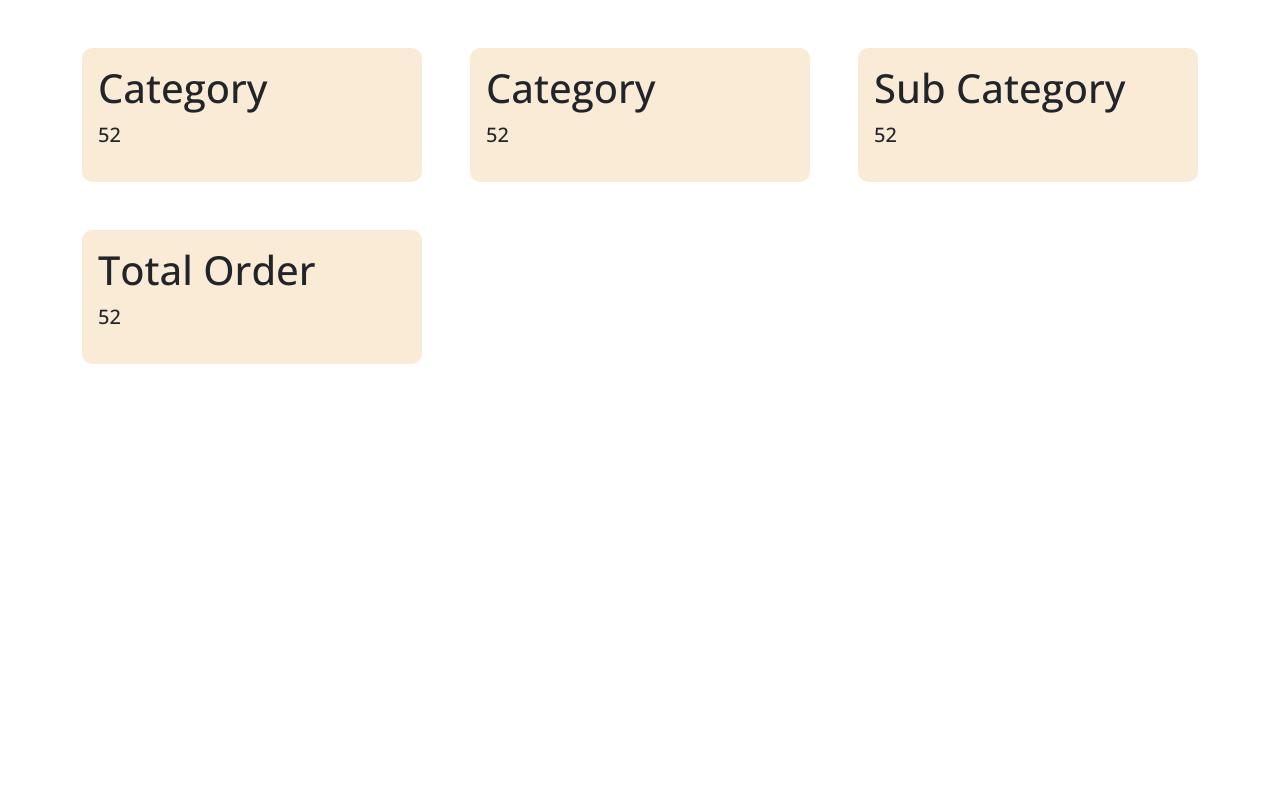
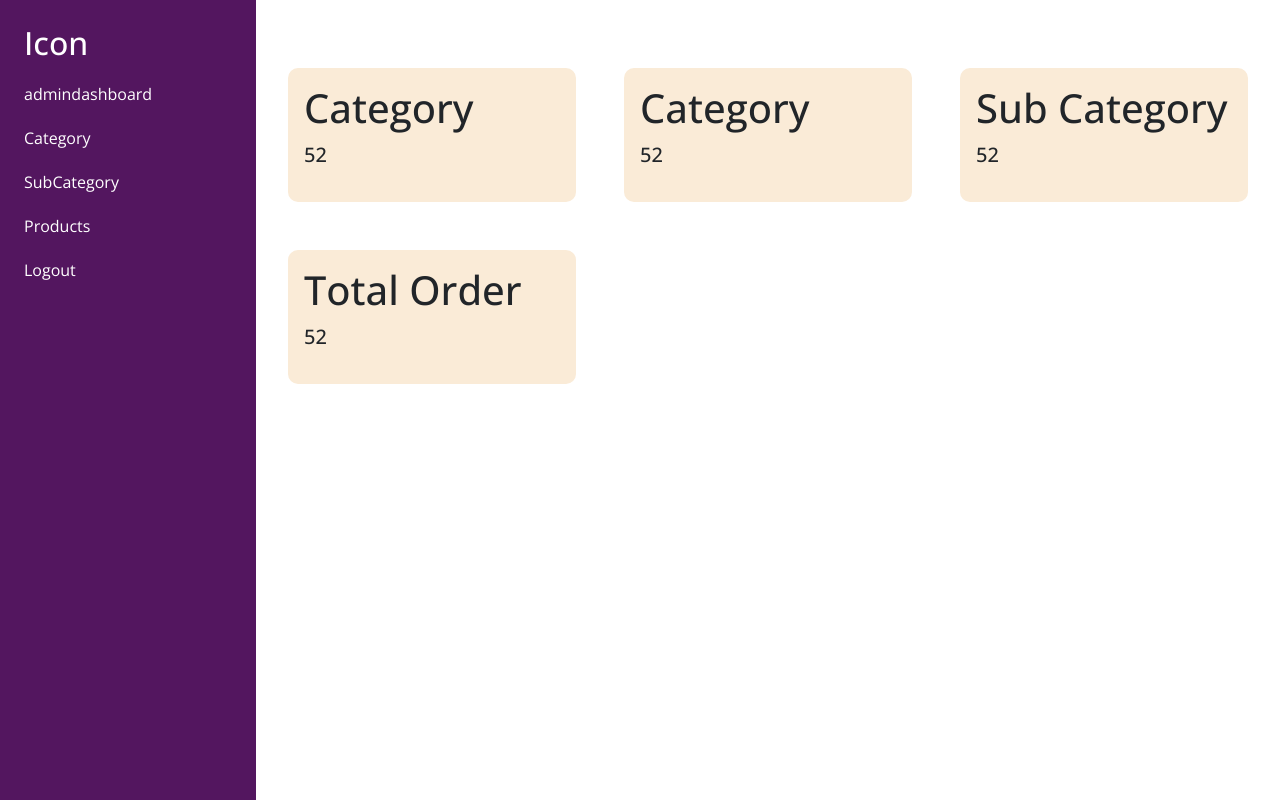
Before and after one commit to jigsjava/TharaCreation, a React (Create React App) app: page /admindashboard in a window 1280 px wide. Built offline with nearby package versions, Linux system fonts and the light colour scheme; no server answers.

Commit message:
fix ui issue

```diff
--- a/src/components/AdminPanel/Sidebar.scss
+++ b/src/components/AdminPanel/Sidebar.scss
@@ -1,5 +1,6 @@
 .sidebar {
   background:#4e54c8;
+  // background: #53165F;
   color: #fff;
   width: 250px;
   height: 100vh;
--- a/src/pages/Admin/AdminDashboard.scss
+++ b/src/pages/Admin/AdminDashboard.scss
@@ -1,4 +1,5 @@
 .display-box{
+height: 100%;
     background: antiquewhite;
     border-radius: 10px;
     padding: 16px;
--- a/src/pages/Admin/AdminHome.js
+++ /dev/null
@@ -1,16 +0,0 @@
-import React from 'react'
-import Sidebar from '../../components/AdminPanel/Sidebar'
-import { useNavigate } from 'react-router-dom';
-
-const AdminHome = () => {
-
-  return (
-    <>
-  <div className='row'>
-    <div className='col-xl-2 col-md-4'><Sidebar /></div>
-  </div>
-    </>
-  )
-}
-
-export default AdminHome
--- a/src/pages/Admin/AdminSubCategory.js
+++ b/src/pages/Admin/AdminSubCategory.js
@@ -6,7 +6,7 @@ import { DeleteIcon, EditIcon, ViewIcon } from '../../assets/icons';
 import Button from 'react-bootstrap/Button';
 import Modal from 'react-bootstrap/Modal';
 import SearchForm from '../../components/SearchForm';
-import { Dropdown, DropdownButton } from 'react-bootstrap';
+import { Dropdown, DropdownButton, Table } from 'react-bootstrap';
 
 const AdminSubCategory = () => {
   const [categories, setCategories] = useState([]);
@@ -43,7 +43,9 @@ const AdminSubCategory = () => {
 
   return (
     <div className="category-manager">
-      <h2>SubCategory</h2>
+      <div className="row d-flex justify-content-center" style={{background:'#D9FFDC',padding:'20px',borderRadius:'6px'}}>
+        <div className="col-lg-6 col-md-8 col-sm-12">
+          <h1 className='mb-4'>SubCategory</h1>
           <Formik
             initialValues={initialValues}
             validationSchema={validationSchema}
@@ -54,7 +56,11 @@ const AdminSubCategory = () => {
                 <div className="form-group">
                   <label htmlFor="name">SubCategory Name</label>
                   <Field type="text" id="name" name="name" />
-              <ErrorMessage name="name" component="div" className="error-message" />
+                  <ErrorMessage
+                    name="name"
+                    component="div"
+                    className="error-message"
+                  />
                 </div>
 
                 <div className="form-group">
@@ -75,23 +81,36 @@ const AdminSubCategory = () => {
                       reader.readAsDataURL(file);
                     }}
                   />
-              <ErrorMessage name="image" component="div" className="error-message" />
+                  <ErrorMessage
+                    name="image"
+                    component="div"
+                    className="error-message"
+                  />
                 </div>
 
                 {previewImage && (
                   <div className="image-preview">
-                <img src={previewImage} alt="Preview" height={100} width={100}/>
+                    <img
+                      src={previewImage}
+                      alt="Preview"
+                      height={100}
+                      width={100}
+                    />
                   </div>
                 )}
 
-            <button type="submit" className="submit-button">Add SubCategory</button>
+                <button type="submit" className="submit-button">
+                  Add SubCategory
+                </button>
               </Form>
             )}
           </Formik>
+        </div>
+      </div>
 
       <div className="category-list">
         <h3>SubCategory List</h3>
-        <div className='d-flex justify-content-between'>
+        <div className="d-flex justify-content-between mb-3">
           <SearchForm />
           <DropdownButton id="dropdown-item-button" title="Select Category">
             <Dropdown.Item as="button">Category 1</Dropdown.Item>
@@ -100,7 +119,7 @@ const AdminSubCategory = () => {
           </DropdownButton>
         </div>
 
-        <table className="table">
+        <Table striped bordered hover>
           <thead>
             <tr>
               <th scope="col">#</th>
@@ -115,9 +134,11 @@ const AdminSubCategory = () => {
               <th scope="row">1</th>
               <td>Attaa</td>
               <td>image</td>
-      <td><span className="badge bg-success">Approved</span></td>
               <td>
-        <ViewIcon/>
+                <span className="badge bg-success">Approved</span>
+              </td>
+              <td>
+                <ViewIcon />
 
                 <span onClick={handleShow}>
                   <EditIcon />
@@ -128,8 +149,18 @@ const AdminSubCategory = () => {
             <tr>
               <th scope="row">2</th>
               <td>Attaa</td>
-      <td><img src={previewImage} alt={previewImage} className="category-image"height={50} width={50} /></td>
-      <td><span className="badge bg-danger">Rejected</span></td>
+              <td>
+                <img
+                  src={previewImage}
+                  alt={previewImage}
+                  className="category-image"
+                  height={50}
+                  width={50}
+                />
+              </td>
+              <td>
+                <span className="badge bg-danger">Rejected</span>
+              </td>
               <td>
                 <ViewIcon />
                 <span onClick={handleShow}>
@@ -142,7 +173,9 @@ const AdminSubCategory = () => {
               <th scope="row">1</th>
               <td>Attaa</td>
               <td>image</td>
-      <td><span className="badge bg-secondary">Pending</span></td>
+              <td>
+                <span className="badge bg-secondary">Pending</span>
+              </td>
               <td>
                 <ViewIcon />
                 <span onClick={handleShow}>
@@ -152,9 +185,15 @@ const AdminSubCategory = () => {
               </td>
             </tr>
           </tbody>
-</table>
+        </Table>
       </div>
-      <Modal show={show} onHide={handleClose} animation={false} centered size="md">
+      <Modal
+        show={show}
+        onHide={handleClose}
+        animation={false}
+        centered
+        size="md"
+      >
         <Modal.Header closeButton>
           <Modal.Title>Add New SubCategory</Modal.Title>
         </Modal.Header>
@@ -169,7 +208,11 @@ const AdminSubCategory = () => {
                 <div className="form-group mb-3">
                   <label htmlFor="name">SubCategory Name</label>
                   <Field type="text" id="name" name="name" />
-                  <ErrorMessage name="name" component="div" className="error-message" />
+                  <ErrorMessage
+                    name="name"
+                    component="div"
+                    className="error-message"
+                  />
                 </div>
 
                 <div className="form-group mb-3">
@@ -190,16 +233,28 @@ const AdminSubCategory = () => {
                       reader.readAsDataURL(file);
                     }}
                   />
-                  <ErrorMessage name="image" component="div" className="error-message" />
+                  <ErrorMessage
+                    name="image"
+                    component="div"
+                    className="error-message"
+                  />
                 </div>
 
                 {previewImage && (
                   <div className="image-preview">
-                    <img src={previewImage} alt="Preview" className="preview-image" height={100} width={100} />
+                    <img
+                      src={previewImage}
+                      alt="Preview"
+                      className="preview-image"
+                      height={100}
+                      width={100}
+                    />
                   </div>
                 )}
 
-                <button type="submit" className="btn btn-primary">Add SubCategory</button>
+                <button type="submit" className="btn btn-primary">
+                  Add SubCategory
+                </button>
               </Form>
             )}
           </Formik>
--- a/src/pages/Admin/CategoryManager.scss
+++ b/src/pages/Admin/CategoryManager.scss
@@ -1,8 +1,6 @@
 .category-manager {
-    max-width: 800px;
     margin: 0 auto;
     padding: 2rem;
-    background-color: #f9edcb;
 
     h2, h3 {
       text-align: center;
@@ -63,5 +61,6 @@
 
     .category-list {
       margin-top: 2rem;
+
     }
   }
--- /dev/null
+++ b/src/pages/Admin/SideBarLayout/AdminLayout.js
@@ -0,0 +1,16 @@
+import React from 'react';
+import Sidebar from './AdminSidebar';
+import './AdminLayout.scss';
+
+const AdminLayout = ({ children }) => {
+  return (
+    <div className="admin-layout">
+      <Sidebar />
+      <div className="admin-content">
+        {children}
+      </div>
+    </div>
+  );
+};
+
+export default AdminLayout;
--- /dev/null
+++ b/src/pages/Admin/SideBarLayout/AdminLayout.scss
@@ -0,0 +1,10 @@
+/* src/pages/Admin/AdminLayout.css */
+.admin-layout {
+    display: flex;
+  }
+
+  .admin-content {
+    margin-left: 20%;
+    padding: 20px;
+    width: 80%;
+  }
--- /dev/null
+++ b/src/pages/Admin/SideBarLayout/AdminSidebar.js
@@ -0,0 +1,31 @@
+// src/components/Sidebar.js
+import React from 'react';
+import { Link } from 'react-router-dom';
+import './AdminSidebar.scss'; // You will create this CSS file next
+
+const Sidebar = () => {
+  return (
+    <div className="sidebar p-4">
+      <h2>Icon</h2>
+      <ul>
+        <li className=''>
+          <Link to="/admindashboard">admindashboard</Link>
+        </li>
+        <li>
+          <Link to="/categorymanager">Category</Link>
+        </li>
+        <li>
+          <Link to="/adminsubcategory">SubCategory</Link>
+        </li>
+        <li>
+          <Link to="/adminaddproduct">Products</Link>
+        </li>
+        <li>
+          <Link to="#">Logout</Link>
+        </li>
+      </ul>
+    </div>
+  );
+};
+
+export default Sidebar;
--- /dev/null
+++ b/src/pages/Admin/SideBarLayout/AdminSidebar.scss
@@ -0,0 +1,31 @@
+/* src/components/Sidebar.css */
+.sidebar {
+    width: 20%;
+    height: 100vh;
+    position: fixed;
+    background: #53165F;
+    color: white;
+    padding: 15px;
+  }
+
+  .sidebar h2 {
+    color: white;
+  }
+
+  .sidebar ul {
+    list-style: none;
+    padding: 0;
+  }
+
+  .sidebar ul li {
+    margin: 20px 0;
+  }
+
+  .sidebar ul li a {
+    color: white;
+    text-decoration: none;
+  }
+
+  .sidebar ul li a:hover {
+    text-decoration: underline;
+  }
--- a/src/routes/index.js
+++ b/src/routes/index.js
@@ -15,10 +15,10 @@ import ForgotPassWord from "../pages/Auth/ForgotPassWord";
   import ProfilePage from "../pages/ProfilePage";
   import UpdatePassword from "../pages/Auth/UpdataPassword";
   import CategoryManager from "../pages/Admin/CategoryManager";
-import AdminHome from "../pages/Admin/AdminHome";
   import AdminDashoboard from "../pages/Admin/AdminDashoboard";
   import AdminSubCategory from "../pages/Admin/AdminSubCategory";
   import AdminAddProduct from "../pages/Admin/AdminAddProduct";
+  import AdminLayout from "../pages/Admin/SideBarLayout/AdminLayout";
 
   const routes = () => {
     return (
@@ -38,11 +38,11 @@ const routes = () => {
         <Route path="/history" element={<ProductHistory/>} />
         <Route path="/profile" element={<ProfilePage/>} />
         {/* -------Admin Dashboard ------------ */}
-      <Route path="/adminhome" element={<AdminHome/>} />
-      <Route path="/admindashboard" element={<AdminDashoboard/>} />
-      <Route path="/categorymanager" element={<CategoryManager/>} />
-      <Route path="/adminsubcategory" element={<AdminSubCategory/>} />
-      <Route path="/adminaddproduct" element={<AdminAddProduct/>} />
+
+      <Route path="/admindashboard" element={<AdminLayout><AdminDashoboard /></AdminLayout>} />
+      <Route path="/categorymanager" element={<AdminLayout><CategoryManager /></AdminLayout>} />
+      <Route path="/adminsubcategory" element={<AdminLayout><AdminSubCategory /></AdminLayout>} />
+      <Route path="/adminaddproduct" element={<AdminLayout><AdminAddProduct /></AdminLayout>} />
       </Routes>
       </>
     );
```
Also changed, not shown: src/pages/Admin/AdminAddProduct.js (+26 -10 lines), src/pages/Admin/CategoryManager.js (+78 -17 lines). Lines whose indentation alone changed are shown as unchanged.
